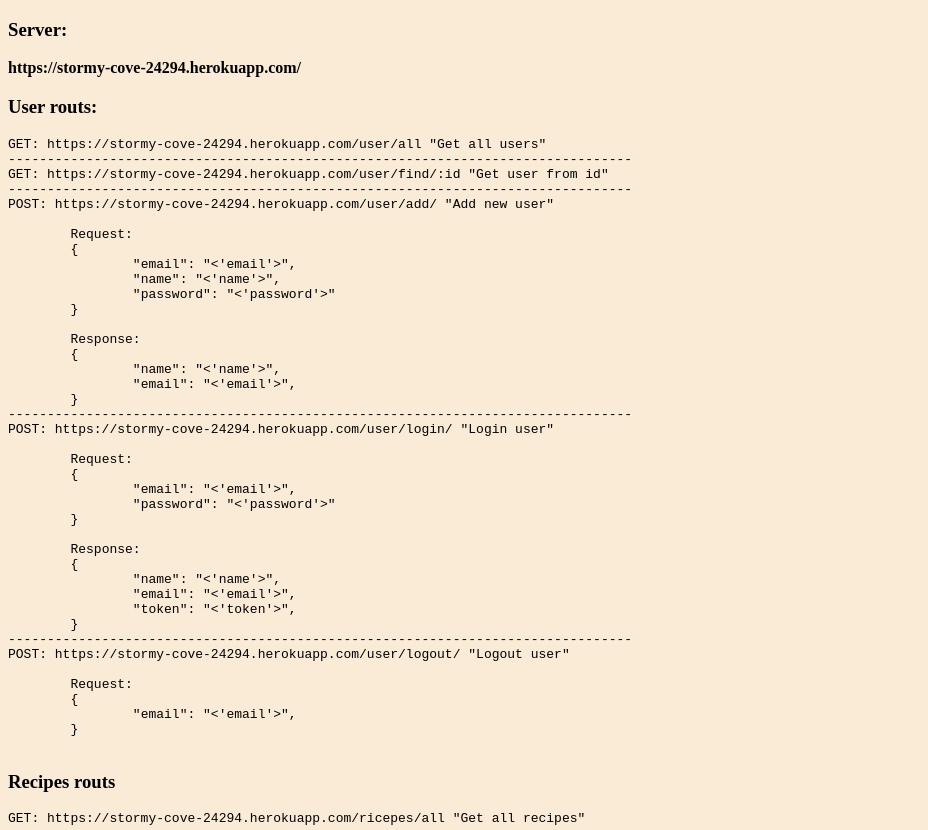
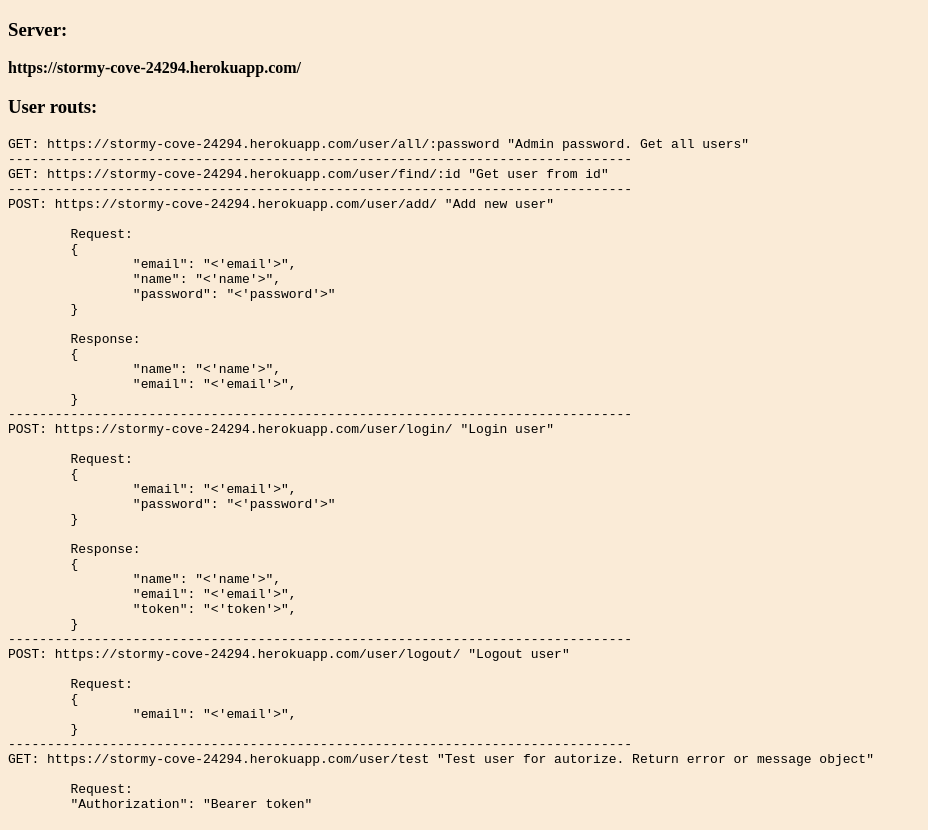
Before and after one commit to IP777/cooking_server, a website: page initialPage/initialPage.html in a window 1280 px wide. Shown: the top 830 px of the page, without its empty margins (0-928 px from the left). Drawn offline with Linux system fonts and the light colour scheme.

Commit message:
add html description

```diff
--- a/initialPage/initialPage.html
+++ b/initialPage/initialPage.html
@@ -21,7 +21,7 @@
 
 		<h3>User routs:</h3>
 		<pre>
-GET: https://stormy-cove-24294.herokuapp.com/user/all "Get all users"
+GET: https://stormy-cove-24294.herokuapp.com/user/all/:password "Admin password. Get all users"
 --------------------------------------------------------------------------------
 GET: https://stormy-cove-24294.herokuapp.com/user/find/:id "Get user from id"
 --------------------------------------------------------------------------------
@@ -61,6 +61,11 @@
 	{
 		"email": "<'email'>",
 	}
+--------------------------------------------------------------------------------
+GET: https://stormy-cove-24294.herokuapp.com/user/test "Test user for autorize. Return error or message object"
+
+	Request:
+	"Authorization": "Bearer token"
 		</pre
 		>
 		<h3>Recipes routs</h3>
```
